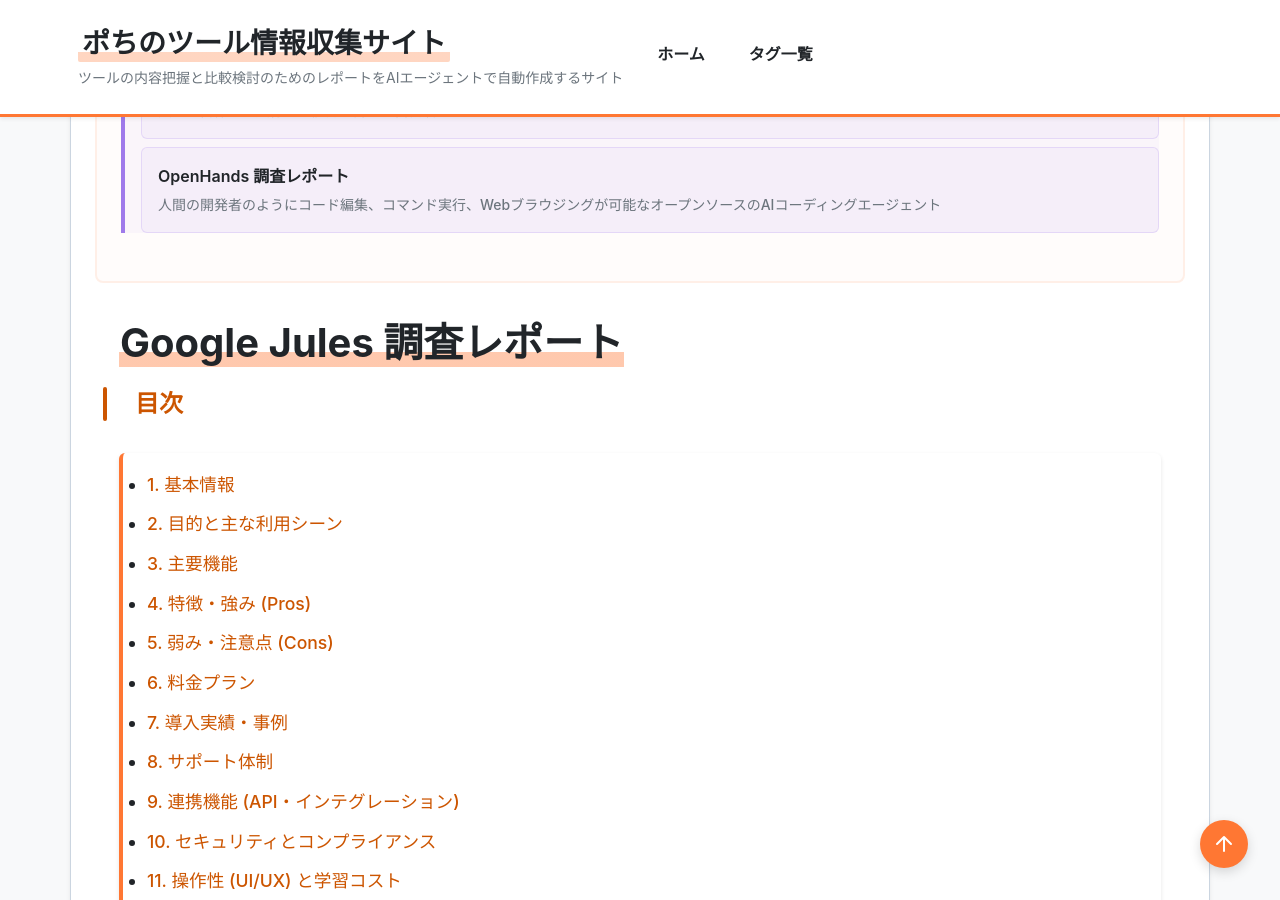
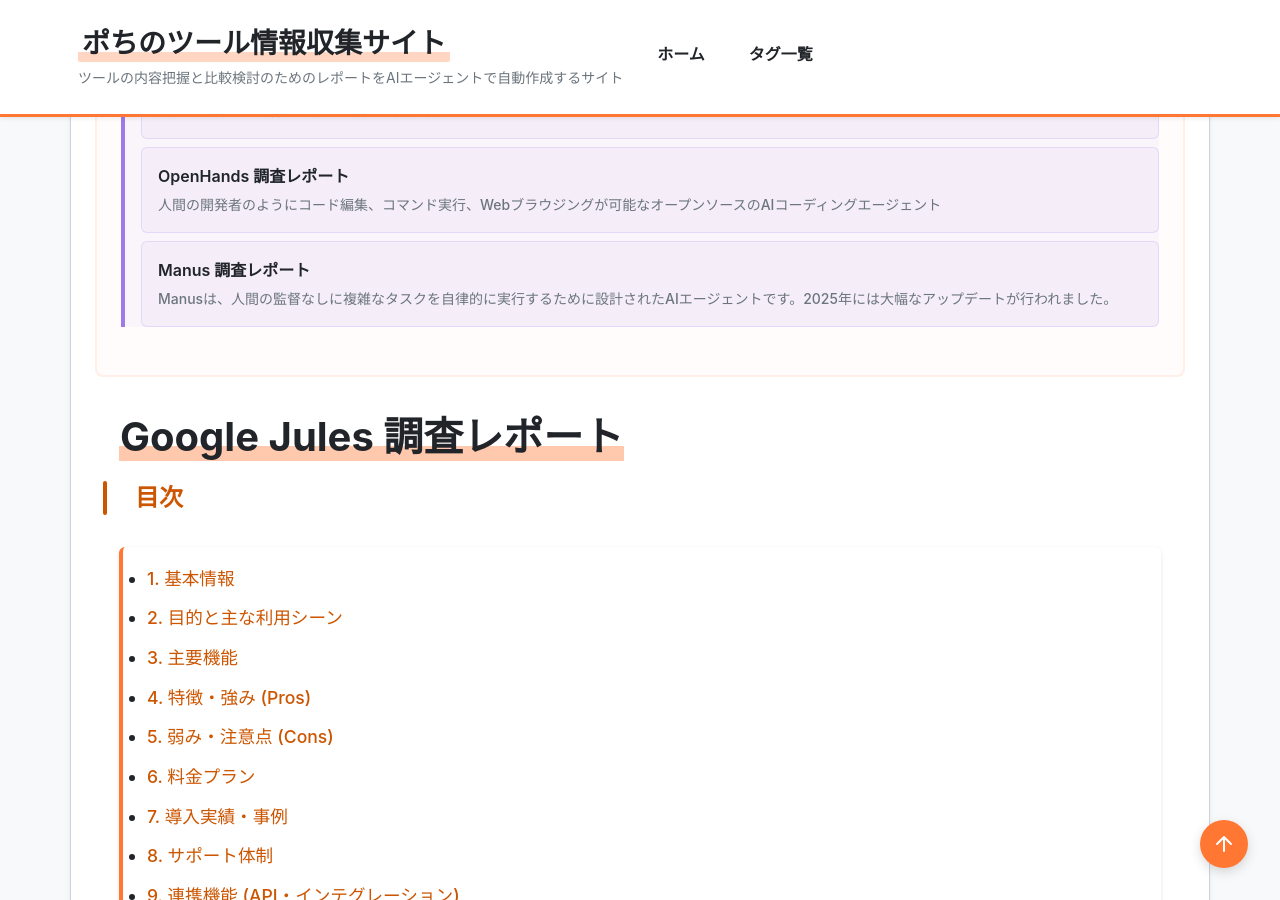
Before and after one commit to aegisfleet/tool-survey-report, a Jekyll site: the page built from _reports/jules.md, in a window 1280 px wide and 900 px high, scrolled down 886 px. Built offline with Jekyll 4.4.1, drawn with Linux system fonts in a browser that asks for light colours.

Commit message:
Add bidirectional relationship between Google Jules and Manus (#211)
* Link Google Jules and Manus in tool reports

Adds a bidirectional relationship between Google Jules and Manus by updating their respective reports in `_reports/jules.md` and `_reports/manus.md`. This ensures they appear as related tools on each other's report page.

* Link Google Jules and Manus in tool reports and ignore verification artifacts

Adds a bidirectional relationship between Google Jules and Manus by updating their respective reports in `_reports/jules.md` and `_reports/manus.md`. Also adds `verification/` to `.gitignore` to prevent test artifacts from being committed.

---------

Co-authored-by: google-labs-jules[bot] <161369871+google-labs-jules[bot]@users.noreply.github.com>

```diff
--- a/_reports/jules.md
+++ b/_reports/jules.md
@@ -20,6 +20,7 @@ relationships:
   related_tools:
     - "Devin"
     - "OpenHands"
+    - "Manus"
 ---
 # **Google Jules 調査レポート**
 
```
Also changed, not shown: _reports/manus.md (+1 -0 lines), 1 other file.
